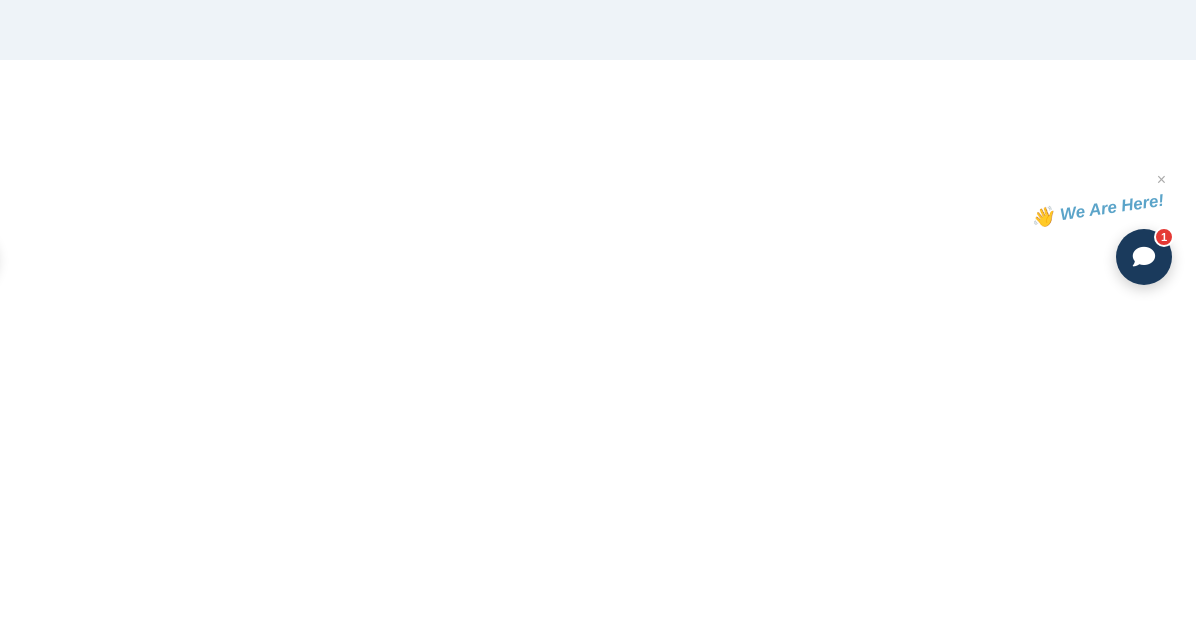
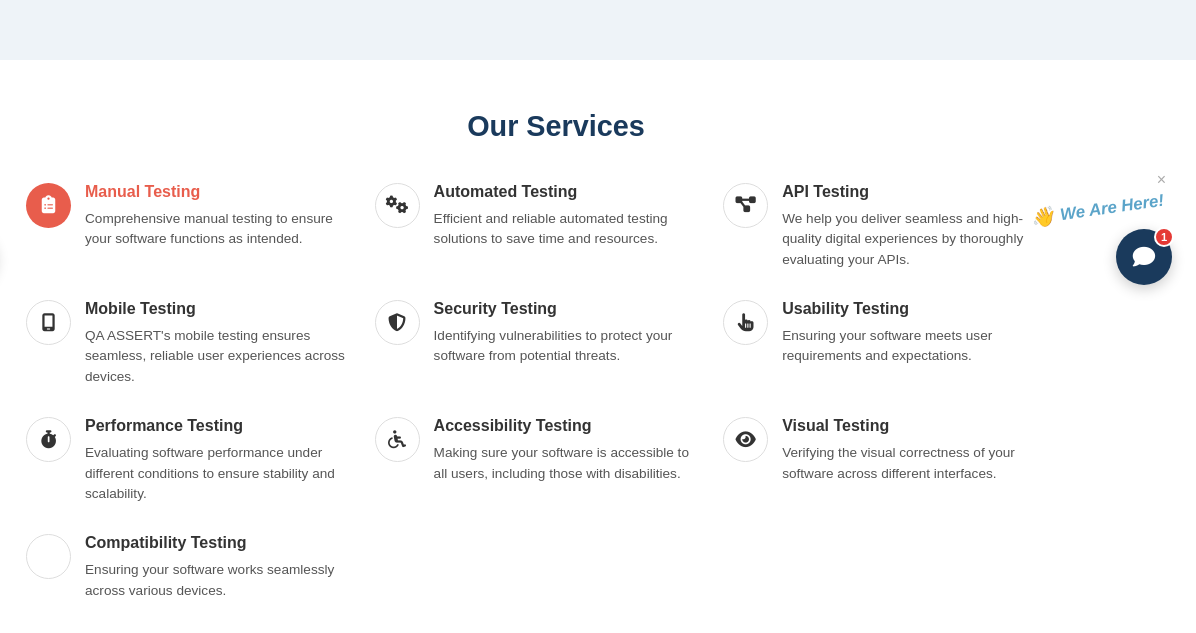
Before and after one commit to abhinavkumar0811/marque-mernStack, a plain HTML site: page css/card.html in a window 1280 px wide. Shown: the part 491-1124 px from the top of the page, 84-1280 px from the left. Before the commit the page ends 800 px from the top, so only its background shows below. Drawn offline with Linux system fonts and the light colour scheme.

Commit message:
complete  layouts of services

```diff
--- a/css/card.html
+++ b/css/card.html
@@ -249,6 +249,71 @@
             display: none;
         }
 
+        /* section 2 - our services */
+        .second-layout {
+            max-width: 1100px;
+            margin: 0 auto;
+            padding: 50px 20px;
+        }
+
+        .header-tag {
+            text-align: center;
+            color: #1a3a5c;
+            font-size: 1.8rem;
+            margin-bottom: 40px;
+        }
+
+        .service-box {
+            display: flex;
+            flex-wrap: wrap;
+            gap: 30px 20px;
+        }
+
+        .items {
+            width: 31%;
+            display: flex;
+            gap: 14px;
+        }
+
+        .icon {
+            width: 45px;
+            height: 45px;
+            border: 1px solid #ddd;
+            border-radius: 50%;
+            display: flex;
+            align-items: center;
+            justify-content: center;
+            flex-shrink: 0;
+        }
+
+        .icon i {
+            font-size: 18px;
+            color: #333;
+        }
+
+        .red-icon {
+            background-color: #e85d4c;
+            border: none;
+        }
+
+        .red-icon i {
+            color: #fff;
+        }
+
+        .service-detail h3 {
+            font-size: 1rem;
+            margin-bottom: 8px;
+        }
+
+        .service-detail p {
+            font-size: 0.85rem;
+            color: #555;
+            line-height: 1.5;
+        }
+
+        .red-title {
+            color: #e85d4c;
+        }
 
     </style>
 </head>
@@ -322,8 +387,125 @@
                 </div>
             </div>
         </figure>
+
+
+
+
+
+        <!-- project 2 in the same page -->
+
+        <section class="second-layout">
+
+            <header>
+                <h1 class="header-tag">Our Services</h1>
+            </header>
+
+            <div class="service-box">
+
+                <div class="items">
+                    <div class="icon red-icon">
+                        <i class="fa-solid fa-clipboard-list"></i>
+                    </div>
+                    <div class="service-detail">
+                        <h3 class="red-title">Manual Testing</h3>
+                        <p>Comprehensive manual testing to ensure your software functions as intended.</p>
+                    </div>
+                </div>
+
+                <div class="items">
+                    <div class="icon">
+                        <i class="fa-solid fa-gears"></i>
+                    </div>
+                    <div class="service-detail">
+                        <h3>Automated Testing</h3>
+                        <p>Efficient and reliable automated testing solutions to save time and resources.</p>
+                    </div>
+                </div>
+
+                <div class="items">
+                    <div class="icon">
+                        <i class="fa-solid fa-diagram-project"></i>
+                    </div>
+                    <div class="service-detail">
+                        <h3>API Testing</h3>
+                        <p>We help you deliver seamless and high-quality digital experiences by thoroughly evaluating your APIs.</p>
+                    </div>
+                </div>
+
+                <div class="items">
+                    <div class="icon">
+                        <i class="fa-solid fa-mobile-screen"></i>
+                    </div>
+                    <div class="service-detail">
+                        <h3>Mobile Testing</h3>
+                        <p>QA ASSERT's mobile testing ensures seamless, reliable user experiences across devices.</p>
+                    </div>
+                </div>
+
+                <div class="items">
+                    <div class="icon">
+                        <i class="fa-solid fa-shield-halved"></i>
+                    </div>
+                    <div class="service-detail">
+                        <h3>Security Testing</h3>
+                        <p>Identifying vulnerabilities to protect your software from potential threats.</p>
+                    </div>
+                </div>
+
+                <div class="items">
+                    <div class="icon">
+                        <i class="fa-solid fa-hand-pointer"></i>
+                    </div>
+                    <div class="service-detail">
+                        <h3>Usability Testing</h3>
+                        <p>Ensuring your software meets user requirements and expectations.</p>
+                    </div>
+                </div>
+
+                <div class="items">
+                    <div class="icon">
+                        <i class="fa-solid fa-stopwatch"></i>
+                    </div>
+                    <div class="service-detail">
+                        <h3>Performance Testing</h3>
+                        <p>Evaluating software performance under different conditions to ensure stability and scalability.</p>
+                    </div>
+                </div>
+
+                <div class="items">
+                    <div class="icon">
+                        <i class="fa-solid fa-wheelchair"></i>
+                    </div>
+                    <div class="service-detail">
+                        <h3>Accessibility Testing</h3>
+                        <p>Making sure your software is accessible to all users, including those with disabilities.</p>
+                    </div>
+                </div>
+
+                <div class="items">
+                    <div class="icon">
+                        <i class="fa-solid fa-eye"></i>
+                    </div>
+                    <div class="service-detail">
+                        <h3>Visual Testing</h3>
+                        <p>Verifying the visual correctness of your software across different interfaces.</p>
+                    </div>
+                </div>
+
+                <div class="items">
+                    <div class="icon">
+                        <i class="fa-solid fa-laptop-mobile"></i>
+                    </div>
+                    <div class="service-detail">
+                        <h3>Compatibility Testing</h3>
+                        <p>Ensuring your software works seamlessly across various devices.</p>
+                    </div>
+                </div>
+
+            </div>
+        </section>
+
     </main>
-
 
 
 </body>
```
